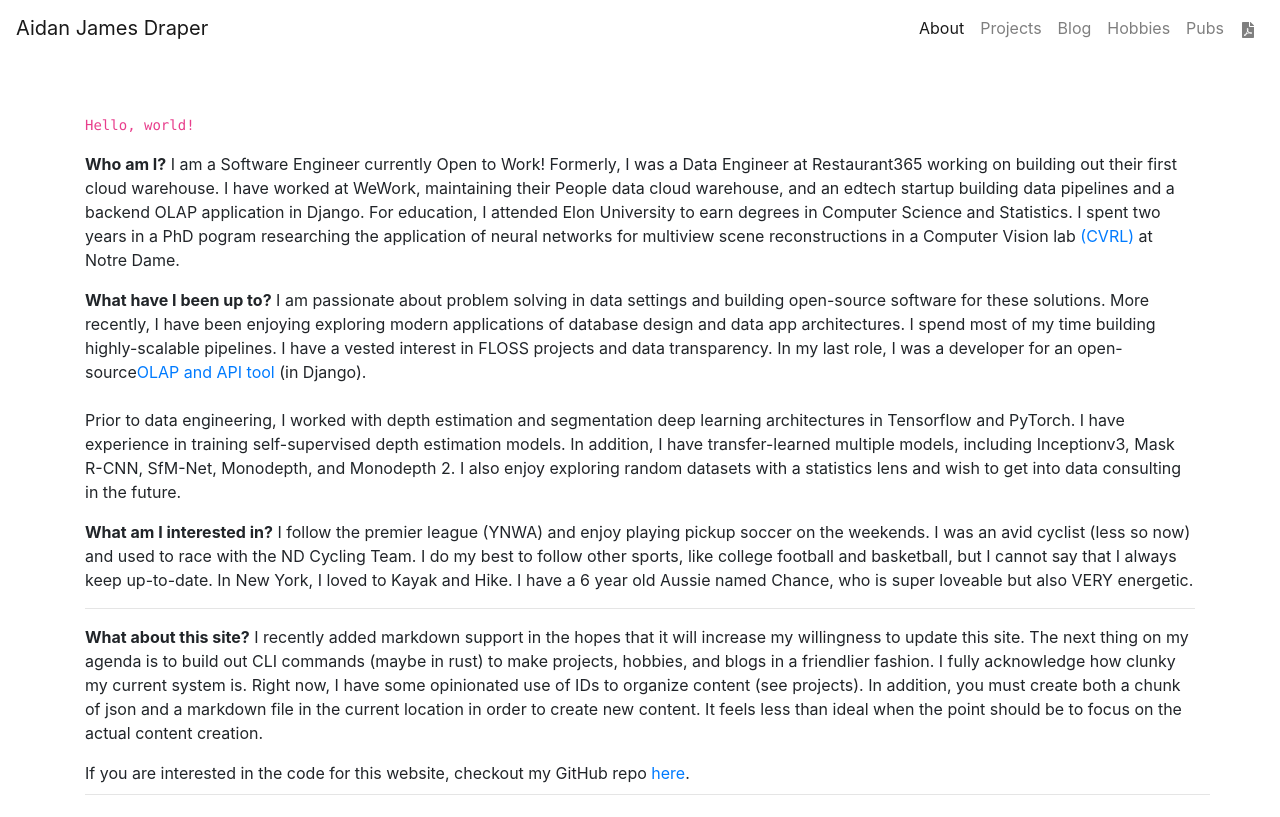
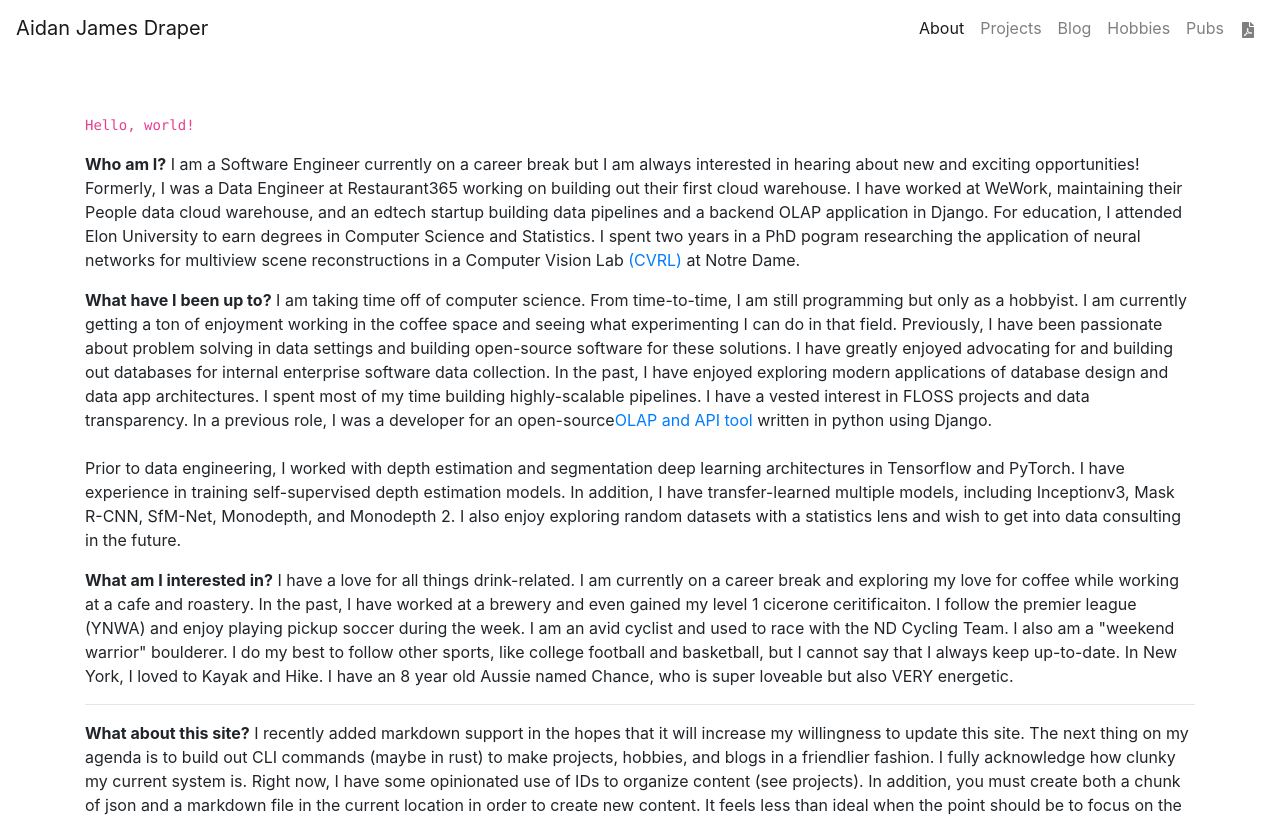
Before and after one commit to adraper2/adraper2.github.io, a React (Create React App) app: page /about in a window 1280 px wide. Shown: the top 817 px of the page. Built offline with nearby package versions, Linux system fonts and the light colour scheme.

Commit message:
life changes

```diff
--- a/src/components/about.js
+++ b/src/components/about.js
@@ -10,30 +10,36 @@ class About extends Component {
             <code>Hello, world!</code>
           </p>
           <p>
-             <b>Who am I?</b> I am a Software Engineer currently Open to Work! Formerly,
-        I was a Data Engineer at Restaurant365 working on building out their first cloud
-        warehouse. I have worked at WeWork, maintaining their People data cloud warehouse,
-        and an edtech startup building data pipelines and a backend OLAP application in Django. For education,
-        I attended Elon University to earn degrees in Computer Science and Statistics. I spent two
-            years in a PhD pogram researching the application of neural networks for
-            multiview scene reconstructions in a Computer Vision lab
-            <a href="https://cvrl.nd.edu/"> (CVRL)</a> at Notre Dame.
+             <b>Who am I?</b> I am a Software Engineer currently on a career break but I
+             am always interested in hearing about new and exciting opportunities! Formerly,
+             I was a Data Engineer at Restaurant365 working on building out their first cloud
+             warehouse. I have worked at WeWork, maintaining their People data cloud warehouse,
+             and an edtech startup building data pipelines and a backend OLAP application in Django. For education,
+             I attended Elon University to earn degrees in Computer Science and Statistics. I spent two
+             years in a PhD pogram researching the application of neural networks for multiview scene reconstructions
+             in a Computer Vision Lab <a href="https://cvrl.nd.edu/"> (CVRL)</a> at Notre Dame.
           </p>
           <p>
-            <b>What have I been up to?</b> I am passionate about problem solving in data settings
-        and building open-source software for these solutions. More recently, I have been enjoying
-        exploring modern applications of database design and data app architectures. I spend most
+            <b>What have I been up to?</b> I am taking time off of computer science. From time-to-time, I am still
+        programming but only as a hobbyist. I am currently getting a ton of enjoyment working in the coffee space
+        and seeing what experimenting I can do in that field. Previously, I have been passionate about problem solving
+        in data settings and building open-source software for these solutions. I have greatly enjoyed advocating for and building out
+        databases for internal enterprise software data collection. In the past, I have enjoyed
+        exploring modern applications of database design and data app architectures. I spent most
         of my time building highly-scalable pipelines. I have a vested interest in FLOSS projects
-        and data transparency. In my last role, I was a developer for an open-source
-        <a href="https://gitlab.com/frame-00/00-api">OLAP and API tool</a> (in Django).
+        and data transparency. In a previous role, I was a developer for an open-source
+        <a href="https://gitlab.com/frame-00/00-api">OLAP and API tool</a> written in python using Django.
 <br /><br />Prior to data engineering, I worked with depth estimation and segmentation deep learning architectures in Tensorflow and PyTorch. I have experience in training self-supervised depth estimation models. In addition, I have transfer-learned multiple models, including Inceptionv3, Mask R-CNN, SfM-Net, Monodepth, and Monodepth 2. I also enjoy exploring random datasets with a statistics lens and wish to get into data consulting in the future.
           </p>
           <p>
-            <b>What am I interested in?</b> I follow the premier league (YNWA)
-            and enjoy playing pickup soccer on the weekends. I was an avid cyclist (less so now) and
-            used to race with the ND Cycling Team. I do my best to follow other sports, like college football
-            and basketball, but I cannot say that I always keep up-to-date. In New York, I loved to Kayak and Hike.
-            I have a 6 year old Aussie named Chance, who is super loveable but also VERY energetic.
+            <b>What am I interested in?</b> I have a love for all things drink-related. I am currently on a
+            career break and exploring my love for coffee while working at a cafe and roastery. In the past,
+            I have worked at a brewery and even gained my level 1 cicerone ceritificaiton. I follow the premier
+            league (YNWA) and enjoy playing pickup soccer during the week. I am an avid cyclist and
+            used to race with the ND Cycling Team. I also am a "weekend warrior" boulderer. I do my best to follow
+            other sports, like college football and basketball, but I cannot say that I always keep up-to-date.
+            In New York, I loved to Kayak and Hike. I have an 8 year old Aussie named Chance, who is super loveable
+            but also VERY energetic.
           </p>
 
           <hr />
```
